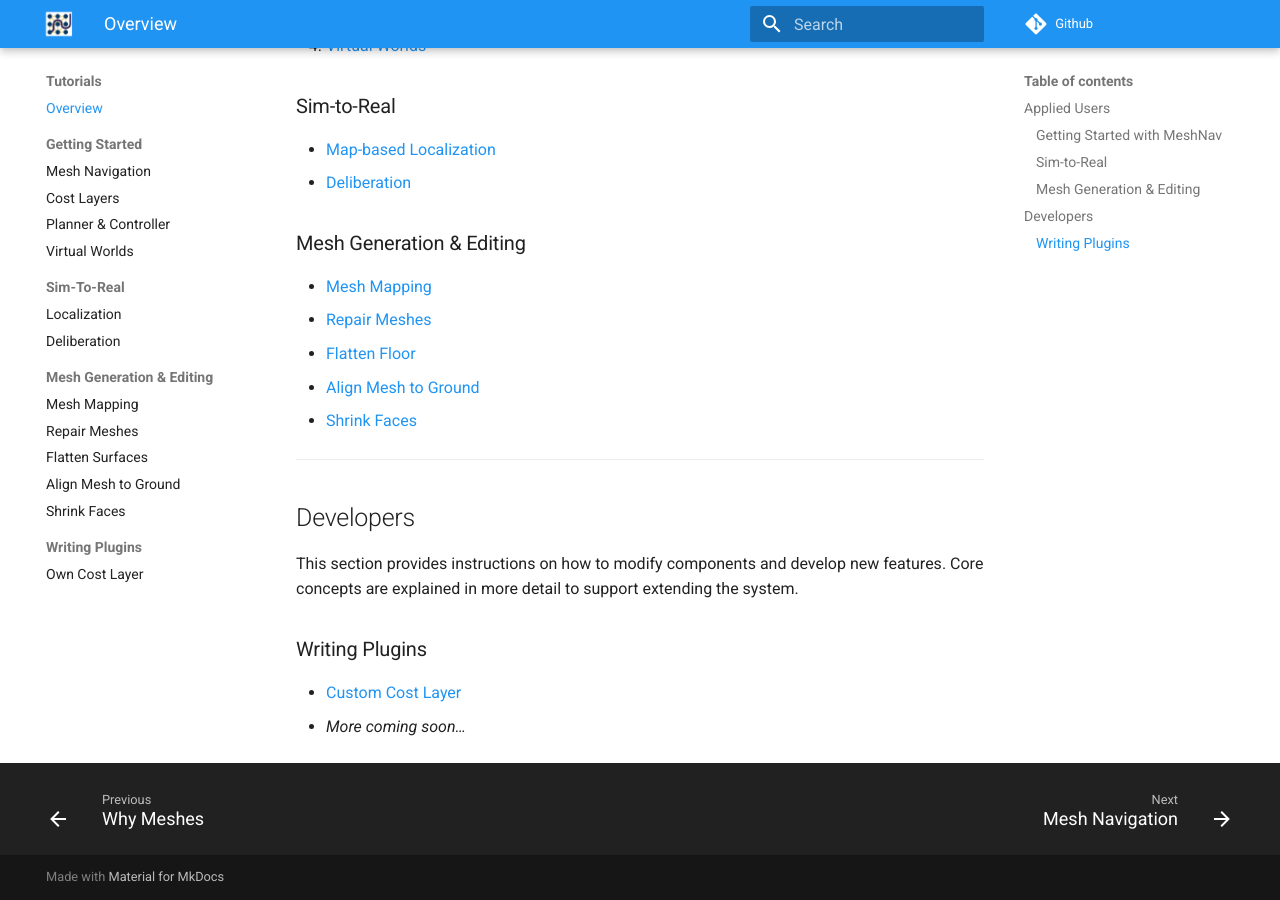
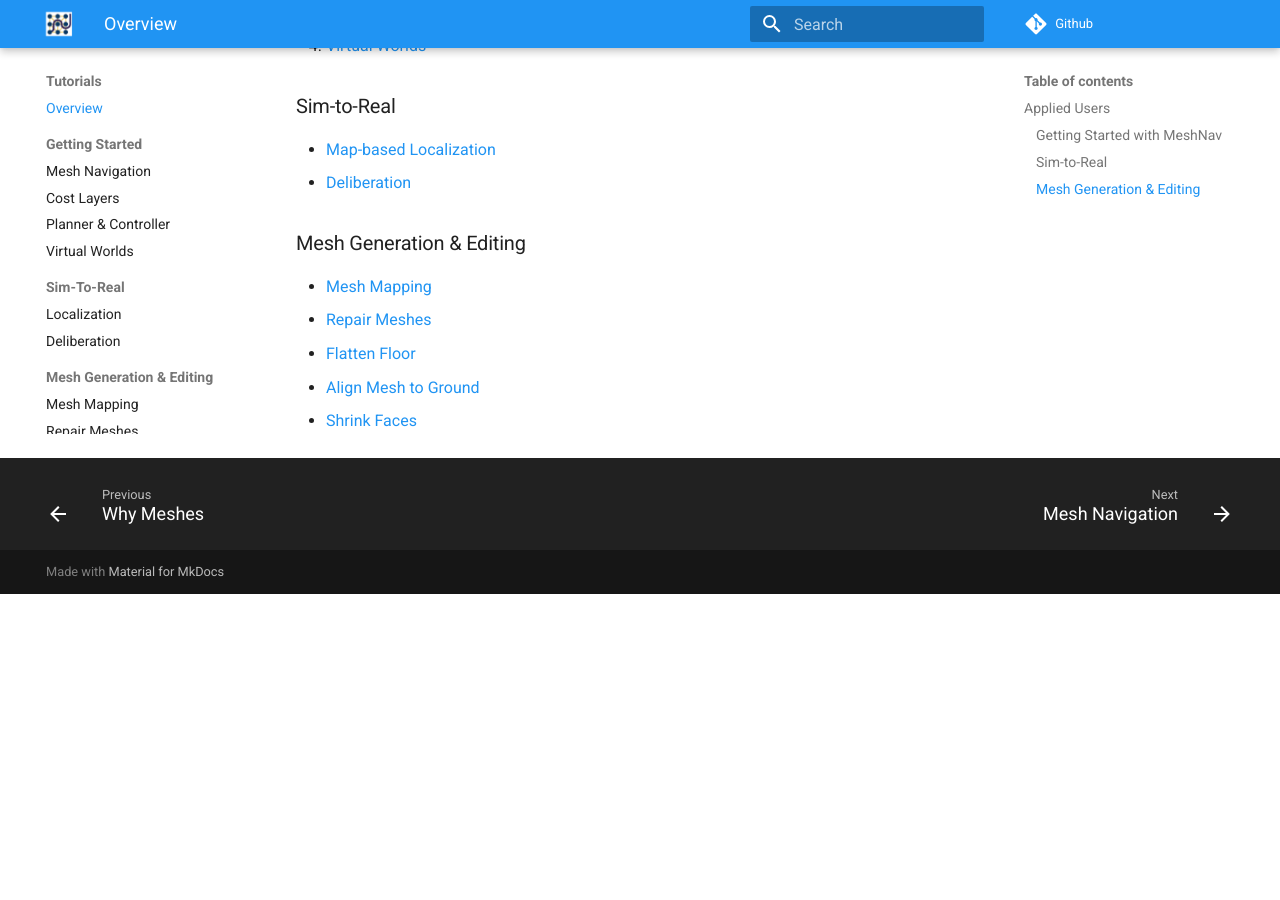
Before and after one commit to naturerobots/mesh_navigation_docs, an MkDocs documentation site: the page built from docs/tutorials/index.md, in a window 1280 px wide and 900 px high, scrolled down 1413 px. Built offline with MkDocs 1.6.1 and Material for MkDocs 9.7.7, drawn with Linux system fonts in a browser that asks for light colours; comment, search, counter and statistics services are not loaded; after the commit the page ends 2007 px from its top, so only the background shows below that.

Commit message:
moved writing plugins away from tutorials as it is more developer oriented

```diff
--- a/docs/tutorials/index.md
+++ b/docs/tutorials/index.md
@@ -47,14 +47,3 @@ This section explains how to get started with [MeshNav](https://github.com/natur
 * [Flatten Floor](./gen_edit/flatten_surface.md)
 * [Align Mesh to Ground](./gen_edit/align_mesh_to_ground.md)
 * [Shrink Faces](./gen_edit/shrink_faces.md)
-
----
-
-## Developers
-
-This section provides instructions on how to modify components and develop new features. Core concepts are explained in more detail to support extending the system.
-
-### Writing Plugins
-
-* [Custom Cost Layer](/tutorials/plugins/own_cost_layer.md)
-* *More coming soon…*
--- a/mkdocs.yml
+++ b/mkdocs.yml
@@ -56,8 +56,6 @@ nav:
       - Flatten Surfaces: tutorials/gen_edit/flatten_surface.md
       - Align Mesh to Ground: tutorials/gen_edit/align_mesh_to_ground.md
       - Shrink Faces: tutorials/gen_edit/shrink_faces.md
-    - Writing Plugins:
-      - Own Cost Layer: tutorials/plugins/own_cost_layer.md
   - Library:
     - Overview: library/index.md
     - Cost Layer Plugin: library/cost_layer_plugin.md
@@ -65,3 +63,4 @@ nav:
     - Controller Plugin: library/controller_plugin.md
   - Guides:
     - Overview: guides/index.md
+    - Writing Plugins: guides/meshnav_plugins.md
```
Also changed, not shown: docs/guides/meshnav_plugins.md (added, +15 -0 lines), docs/tutorials/planner_and_controller.md (+4 -3 lines), docs/tutorials/plugins/own_cost_layer.md (deleted, +0 -3 lines).
